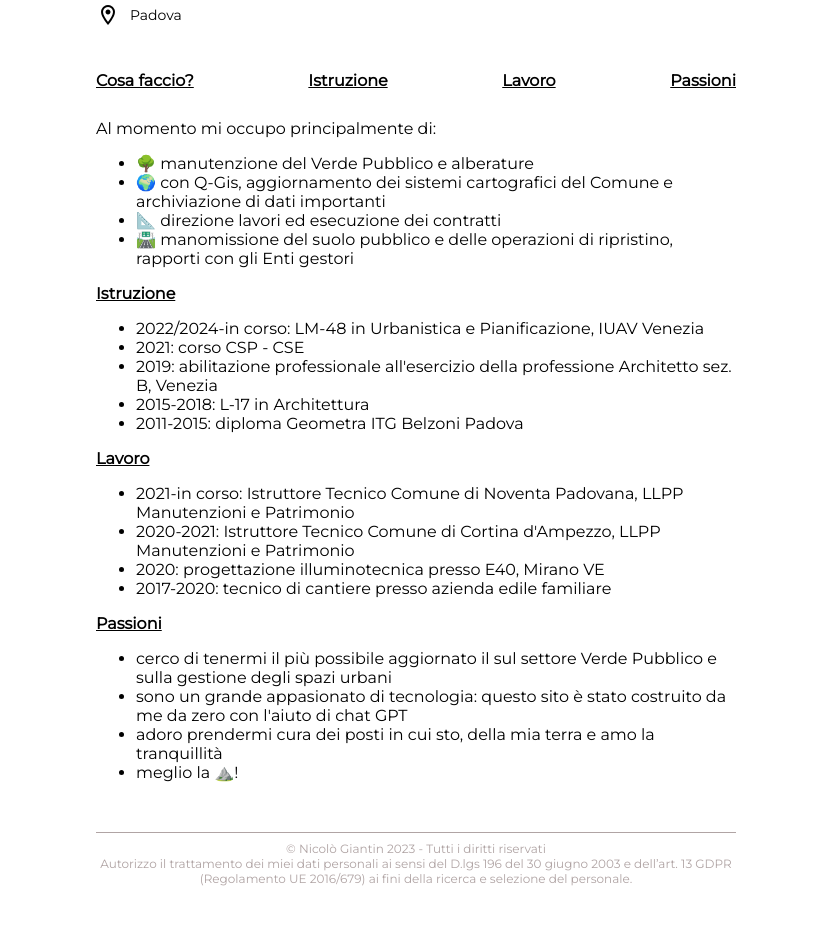
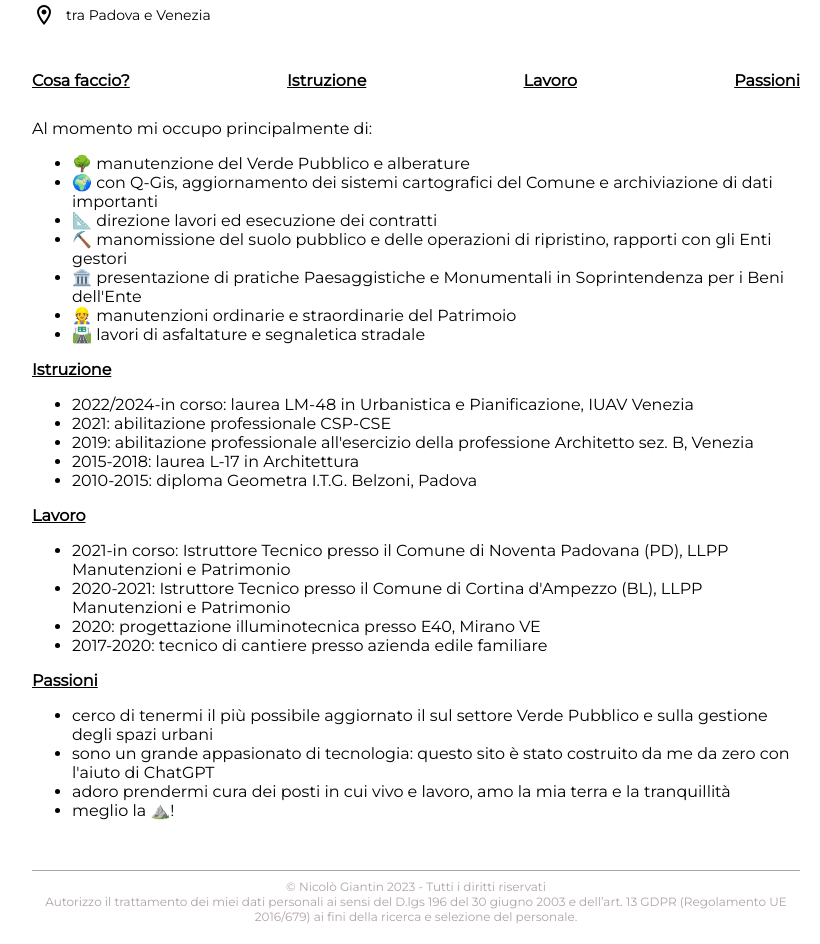
Before and after one commit to nGianta/ngiantin.com, a plain HTML site: page index.html in a window 1280 px wide. Shown: the part 403-1347 px from the top of the page, without its empty margins (224-1044 px from the left). Before the commit the page ends 1309 px from the top, so only its background shows below. Drawn offline with Linux system fonts and the light colour scheme.

Commit message:
Update index.html

```diff
--- a/index.html
+++ b/index.html
@@ -9,7 +9,7 @@
         body {
             font-family: 'Montserrat', sans-serif;
             margin: 0 auto;
-            max-width: 50%;
+            max-width: 60%;
             padding-top: 10%;
         }
         h1 {
@@ -78,7 +78,7 @@
     </div>
     <div class="icon-text">
         <i class="material-icons-outlined">location_on</i>
-        <span>Padova</span>
+        <span>tra Padova e Venezia</span>
     </div>
     <div style="height:15px;"></div>
     <div class="titles">
@@ -90,27 +90,31 @@
 
     <ul id="cosa-faccio"> </ul>
       <div>Al momento mi occupo principalmente di:</div>
-      <ul><li>🌳 manutenzione del Verde Pubblico e alberature</li>
+      <ul>
+      <li>🌳 manutenzione del Verde Pubblico e alberature</li>
       <li>🌍 con Q-Gis, aggiornamento dei sistemi cartografici del Comune e archiviazione di dati importanti  </li>
       <li>📐 direzione lavori ed esecuzione dei contratti</li>
-      <li>🛣️ manomissione del suolo pubblico e delle operazioni di ripristino, rapporti con gli Enti gestori</li>
+      <li>⛏️ manomissione del suolo pubblico e delle operazioni di ripristino, rapporti con gli Enti gestori</li>
+      <li>🏛️ presentazione di pratiche Paesaggistiche e Monumentali in Soprintendenza per i Beni dell'Ente</li>
+      <li>👷 manutenzioni ordinarie e straordinarie del Patrimoio</li>
+      <li>🛣️ lavori di asfaltature e segnaletica stradale</li>
     </ul>
 
     <h2 id="istruzione">Istruzione</h2>
 
     <ul>
-      <li>2022/2024-in corso: LM-48 in Urbanistica e Pianificazione, IUAV Venezia</li>
-      <li>2021: corso CSP - CSE</li>
+      <li>2022/2024-in corso: laurea LM-48 in Urbanistica e Pianificazione, IUAV Venezia</li>
+      <li>2021: abilitazione professionale CSP-CSE</li>
       <li>2019: abilitazione professionale all'esercizio della professione Architetto sez. B, Venezia</li>
-      <li>2015-2018: L-17 in Architettura</li>
-      <li>2011-2015: diploma Geometra ITG Belzoni Padova</li>
+      <li>2015-2018: laurea L-17 in Architettura</li>
+      <li>2010-2015: diploma Geometra I.T.G. Belzoni, Padova</li>
     </ul>
 
     <h2 id="lavori">Lavoro</h2>
 
     <ul>
-      <li>2021-in corso: Istruttore Tecnico Comune di Noventa Padovana, LLPP Manutenzioni e Patrimonio</li>
-      <li>2020-2021: Istruttore Tecnico Comune di Cortina d'Ampezzo, LLPP Manutenzioni e Patrimonio</li>
+      <li>2021-in corso: Istruttore Tecnico presso il Comune di Noventa Padovana (PD), LLPP Manutenzioni e Patrimonio</li>
+      <li>2020-2021: Istruttore Tecnico presso il Comune di Cortina d'Ampezzo (BL), LLPP Manutenzioni e Patrimonio</li>
       <li>2020: progettazione illuminotecnica presso E40, Mirano VE</li>
       <li>2017-2020: tecnico di cantiere presso azienda edile familiare </li>
     </ul>
@@ -119,12 +123,12 @@
 
     <ul>
         <li>cerco di tenermi il più possibile aggiornato il sul settore Verde Pubblico e sulla gestione degli spazi urbani</li>
-        <li>sono un grande appasionato di tecnologia: questo sito è stato costruito da me da zero con l'aiuto di chat GPT</li>
-        <li>adoro prendermi cura dei posti in cui sto, della mia terra e amo la tranquillità</li>
+        <li>sono un grande appasionato di tecnologia: questo sito è stato costruito da me da zero con l'aiuto di ChatGPT</li>
+        <li>adoro prendermi cura dei posti in cui vivo e lavoro, amo la mia terra e la tranquillità</li>
         <li>meglio la ⛰️!</li>
     </ul>
 
-    <!-- Aggiungi footer" -->
+    <!-- FOOTER" -->
     <div style="margin-top: 50px;"></div>
 
     <hr style="border: none; height: 1px; background-color: #B0A4A4;">
```
